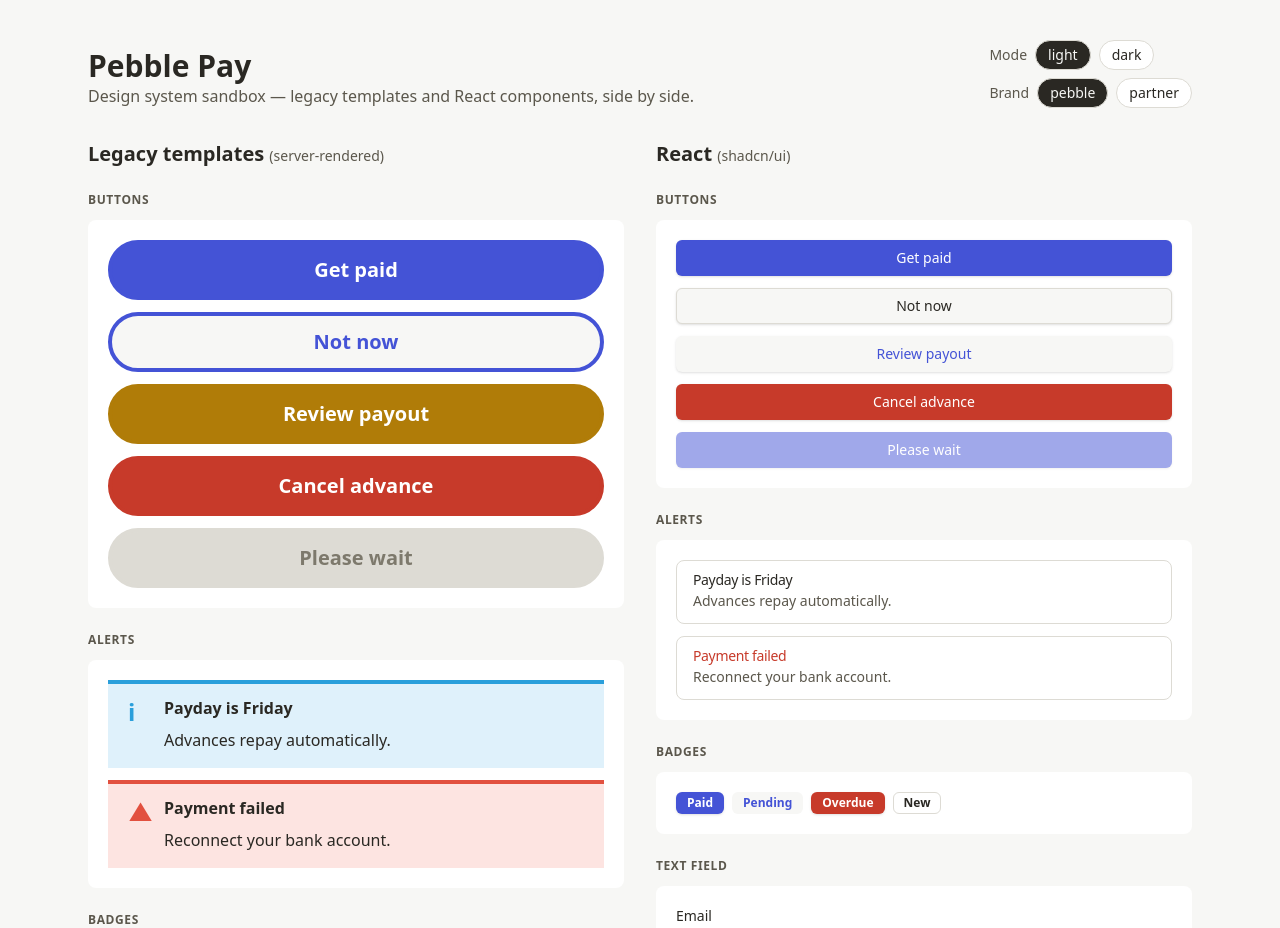
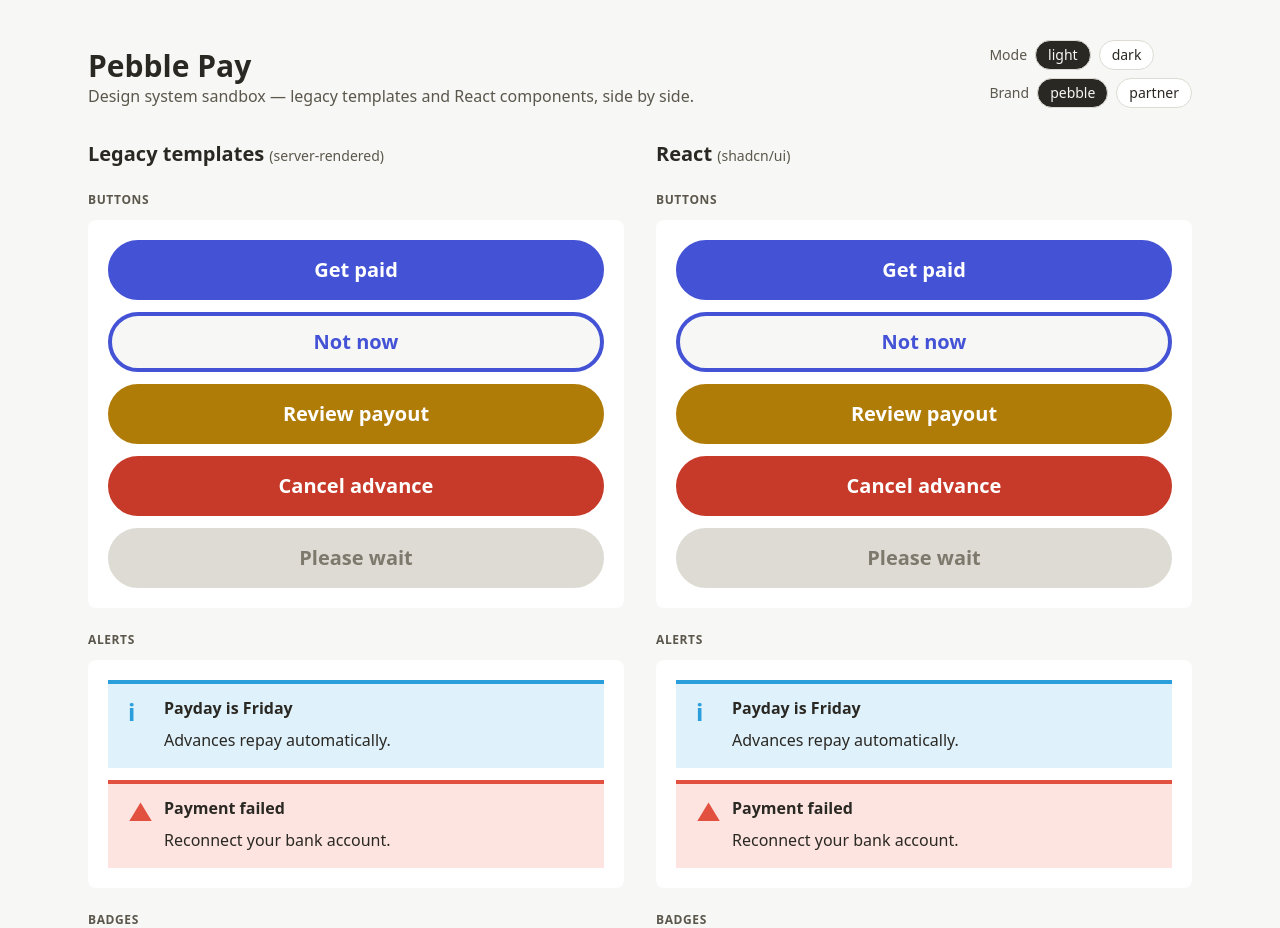
Before and after one commit to dustinweeres82/pebble-pay-sandbox, a React (Vite) app: page / in a window 1280 px wide. Shown: the top 928 px of the page. Built offline with nearby package versions, Linux system fonts and the light colour scheme.

Commit message:
PEB-3: restyle shadcn Button, Alert, Badge, Input to the legacy look via tokens

```diff
--- a/src/App.jsx
+++ b/src/App.jsx
@@ -1,7 +1,7 @@
 import { useEffect, useState } from "react"
 import * as legacy from "./legacy/templates"
 import { Button } from "./components/ui/button"
-import { Alert, AlertTitle, AlertDescription } from "./components/ui/alert"
+import { Alert, AlertIcon, AlertContent, AlertTitle, AlertDescription } from "./components/ui/alert"
 import { Badge } from "./components/ui/badge"
 import { Input } from "./components/ui/input"
 
@@ -101,34 +101,40 @@ export default function App() {
           <h2 className="text-xl font-semibold">React <span className="text-sm font-normal text-muted-foreground">(shadcn/ui)</span></h2>
           <Section id="react-buttons" title="Buttons">
             <Button>Get paid</Button>
-            <Button variant="outline">Not now</Button>
-            <Button variant="secondary">Review payout</Button>
+            <Button variant="secondary">Not now</Button>
+            <Button variant="caution">Review payout</Button>
             <Button variant="destructive">Cancel advance</Button>
             <Button disabled>Please wait</Button>
           </Section>
           <Section id="react-alerts" title="Alerts">
             <Alert>
-              <AlertTitle>Payday is Friday</AlertTitle>
-              <AlertDescription>Advances repay automatically.</AlertDescription>
+              <AlertIcon>i</AlertIcon>
+              <AlertContent>
+                <AlertTitle>Payday is Friday</AlertTitle>
+                <AlertDescription>Advances repay automatically.</AlertDescription>
+              </AlertContent>
             </Alert>
             <Alert variant="destructive">
-              <AlertTitle>Payment failed</AlertTitle>
-              <AlertDescription>Reconnect your bank account.</AlertDescription>
+              <AlertIcon>▲</AlertIcon>
+              <AlertContent>
+                <AlertTitle>Payment failed</AlertTitle>
+                <AlertDescription>Reconnect your bank account.</AlertDescription>
+              </AlertContent>
             </Alert>
           </Section>
           <Section id="react-badges" title="Badges">
             <div className="flex flex-wrap gap-2">
-              <Badge>Paid</Badge>
-              <Badge variant="secondary">Pending</Badge>
+              <Badge variant="success">Paid</Badge>
+              <Badge variant="warning">Pending</Badge>
               <Badge variant="destructive">Overdue</Badge>
-              <Badge variant="outline">New</Badge>
+              <Badge variant="info">New</Badge>
             </div>
           </Section>
           <Section id="react-field" title="Text field">
             <label className="flex flex-col gap-1">
-              <span className="text-sm font-medium">Email</span>
+              <span className="font-semibold text-foreground">Email</span>
+              <span className="text-base font-light italic text-foreground">We'll send your pay stubs here.</span>
               <Input placeholder="you@example.com" />
-              <span className="text-sm text-muted-foreground">We'll send your pay stubs here.</span>
             </label>
           </Section>
         </div>
--- a/src/components/ui/alert.jsx
+++ b/src/components/ui/alert.jsx
@@ -2,12 +2,14 @@ import * as React from "react"
 import { cva } from "class-variance-authority"
 import { cn } from "../../lib/utils"
 
-// shadcn/ui Alert (defaults).
-const alertVariants = cva("relative w-full rounded-lg border px-4 py-3 text-sm", {
+// shadcn/ui Alert, restyled to the legacy look: 4px top border, tinted surface, colored icon.
+const alertVariants = cva("relative flex w-full gap-3 border-t-4 px-3 pt-3 pb-4 text-foreground", {
   variants: {
     variant: {
-      default: "bg-card text-card-foreground",
-      destructive: "bg-card text-destructive",
+      default: "border-info-emphasis bg-info-subtle [&_[data-slot=alert-icon]]:text-info-emphasis",
+      success: "border-success-emphasis bg-success-subtle [&_[data-slot=alert-icon]]:text-success-emphasis",
+      warning: "border-warning-emphasis bg-warning-subtle [&_[data-slot=alert-icon]]:text-warning-emphasis",
+      destructive: "border-destructive-emphasis bg-destructive-subtle [&_[data-slot=alert-icon]]:text-destructive-emphasis",
     },
   },
   defaultVariants: { variant: "default" },
@@ -17,12 +19,20 @@ function Alert({ className, variant, ...props }) {
   return <div role="alert" className={cn(alertVariants({ variant }), className)} {...props} />
 }
 
+function AlertIcon({ className, ...props }) {
+  return <span data-slot="alert-icon" aria-hidden className={cn("w-8 px-2 text-2xl font-bold", className)} {...props} />
+}
+
+function AlertContent({ className, ...props }) {
+  return <div className={cn("flex flex-col gap-2", className)} {...props} />
+}
+
 function AlertTitle({ className, ...props }) {
-  return <div className={cn("mb-1 font-medium leading-none tracking-tight", className)} {...props} />
+  return <div className={cn("text-base font-bold", className)} {...props} />
 }
 
 function AlertDescription({ className, ...props }) {
-  return <div className={cn("text-sm text-muted-foreground", className)} {...props} />
+  return <div className={cn("text-base", className)} {...props} />
 }
 
-export { Alert, AlertTitle, AlertDescription }
+export { Alert, AlertIcon, AlertContent, AlertTitle, AlertDescription }
--- a/src/components/ui/badge.jsx
+++ b/src/components/ui/badge.jsx
@@ -2,16 +2,19 @@ import * as React from "react"
 import { cva } from "class-variance-authority"
 import { cn } from "../../lib/utils"
 
-// shadcn/ui Badge (defaults).
+// shadcn/ui Badge, restyled to the legacy status pill. Status variants added to match legacy.
 const badgeVariants = cva(
-  "inline-flex items-center rounded-md border px-2.5 py-0.5 text-xs font-semibold transition-colors",
+  "inline-flex items-center rounded-full px-3 py-2 text-sm font-medium leading-tight text-primary-foreground",
   {
     variants: {
       variant: {
-        default: "border-transparent bg-primary text-primary-foreground shadow",
-        secondary: "border-transparent bg-secondary text-secondary-foreground",
-        destructive: "border-transparent bg-destructive text-destructive-foreground shadow",
-        outline: "text-foreground",
+        default: "bg-primary",
+        success: "bg-success",
+        warning: "bg-warning",
+        destructive: "bg-destructive",
+        info: "bg-info",
+        secondary: "bg-muted text-foreground",
+        outline: "border border-border bg-transparent text-foreground",
       },
     },
     defaultVariants: { variant: "default" },
--- a/src/components/ui/button.jsx
+++ b/src/components/ui/button.jsx
@@ -3,24 +3,31 @@ import { Slot } from "@radix-ui/react-slot"
 import { cva } from "class-variance-authority"
 import { cn } from "../../lib/utils"
 
-// shadcn/ui Button (defaults).
+// shadcn/ui Button, restyled to the legacy look (pill, 4px border, semibold) through tokens.
+// Props stay shadcn's: variant, size, asChild. `caution` matches the legacy caution button.
 const buttonVariants = cva(
-  "inline-flex items-center justify-center gap-2 whitespace-nowrap rounded-md text-sm font-medium transition-colors focus-visible:outline-none focus-visible:ring-1 focus-visible:ring-ring disabled:pointer-events-none disabled:opacity-50",
+  [
+    "inline-flex items-center justify-center gap-2.5 whitespace-nowrap rounded-full border-4 font-semibold",
+    "focus-visible:outline-none focus-visible:border-focus-border",
+    "hover:border-transparent active:border-transparent hover:text-on-hover active:text-on-active",
+    "disabled:pointer-events-none disabled:bg-disabled disabled:text-disabled-foreground disabled:border-disabled",
+  ].join(" "),
   {
     variants: {
       variant: {
-        default: "bg-primary text-primary-foreground shadow hover:bg-primary/90",
-        destructive: "bg-destructive text-destructive-foreground shadow-sm hover:bg-destructive/90",
-        outline: "border border-input bg-background shadow-sm hover:bg-accent hover:text-accent-foreground",
-        secondary: "bg-secondary text-secondary-foreground shadow-sm hover:bg-secondary/80",
-        ghost: "hover:bg-accent hover:text-accent-foreground",
-        link: "text-primary underline-offset-4 hover:underline",
+        default: "border-primary bg-primary text-primary-foreground hover:bg-primary-hover active:bg-primary-active",
+        secondary: "border-primary bg-background text-primary hover:bg-primary-hover active:bg-primary-active",
+        outline: "border-primary bg-background text-primary hover:bg-primary-hover active:bg-primary-active",
+        caution: "border-caution bg-caution text-primary-foreground hover:bg-warning-hover active:bg-warning-active",
+        destructive: "border-destructive bg-destructive text-primary-foreground hover:bg-destructive-hover active:bg-destructive-active",
+        ghost: "border-transparent bg-transparent text-primary hover:text-foreground",
+        link: "border-transparent bg-transparent text-primary underline-offset-4 hover:underline",
       },
       size: {
-        default: "h-9 px-4 py-2",
-        sm: "h-8 rounded-md px-3 text-xs",
-        lg: "h-10 rounded-md px-8",
-        icon: "h-9 w-9",
+        default: "w-full px-4 py-3 text-xl",
+        sm: "px-3 py-1.5 text-sm",
+        lg: "w-full px-6 py-3 text-xl",
+        icon: "size-12 p-0",
       },
     },
     defaultVariants: { variant: "default", size: "default" },
--- a/src/components/ui/input.jsx
+++ b/src/components/ui/input.jsx
@@ -1,12 +1,14 @@
 import * as React from "react"
 import { cn } from "../../lib/utils"
 
-// shadcn/ui Input (defaults).
+// shadcn/ui Input, restyled to the legacy field: white surface, 2px bottom border, light large text.
 const Input = React.forwardRef(({ className, type, ...props }, ref) => (
   <input
     type={type}
     className={cn(
-      "flex h-9 w-full rounded-md border border-input bg-transparent px-3 py-1 text-base shadow-sm transition-colors placeholder:text-muted-foreground focus-visible:outline-none focus-visible:ring-1 focus-visible:ring-ring disabled:cursor-not-allowed disabled:opacity-50 md:text-sm",
+      "w-full rounded-t border-b-2 border-field-border bg-field p-4 text-lg font-light text-foreground shadow",
+      "placeholder:text-field-placeholder focus-visible:outline-none focus-visible:border-field-focus",
+      "disabled:cursor-not-allowed disabled:bg-disabled disabled:text-disabled-foreground disabled:border-disabled",
       className,
     )}
     ref={ref}
```
Also changed, not shown: 1 other file (tests, documents, lock files or other folders).
